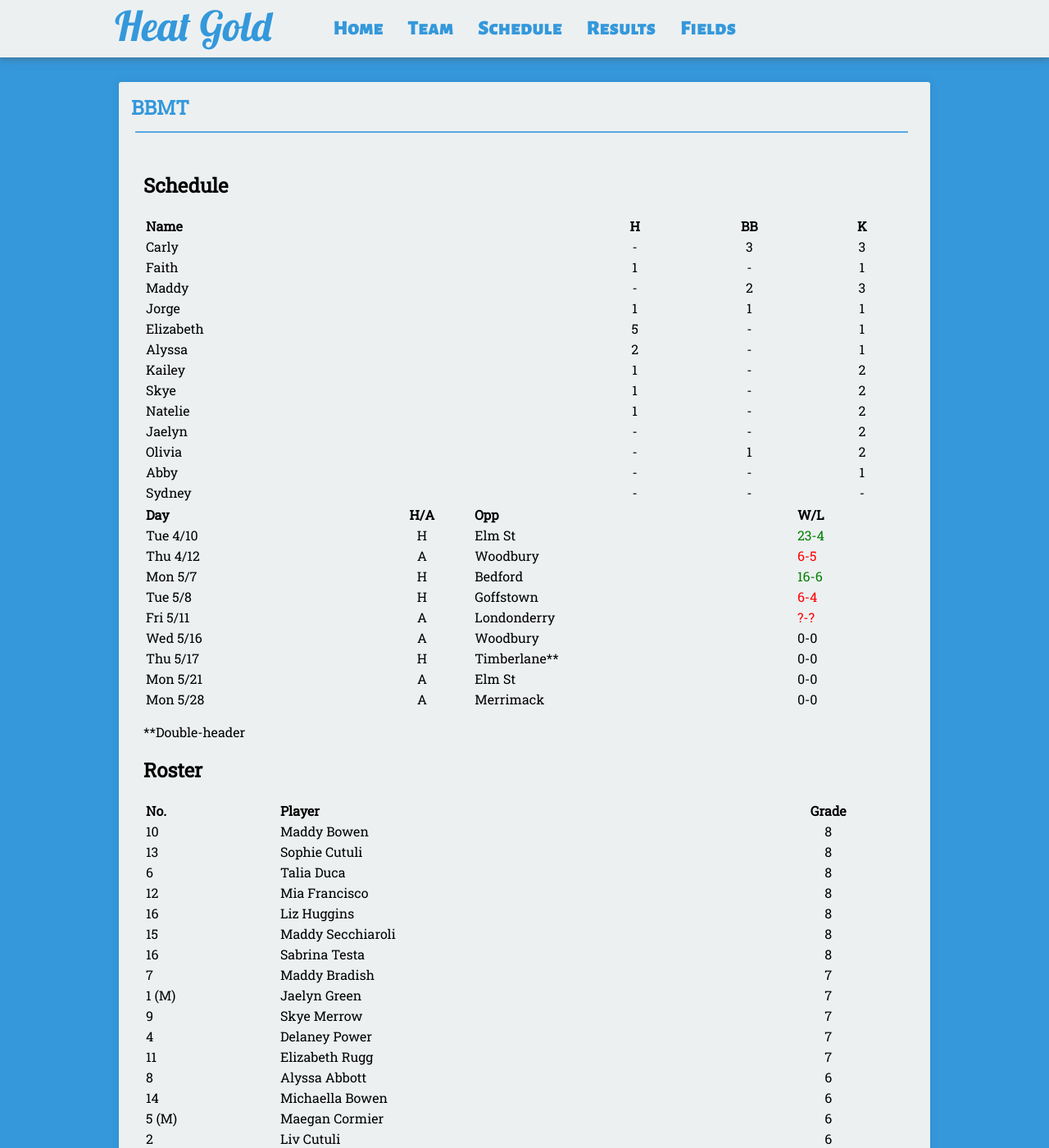
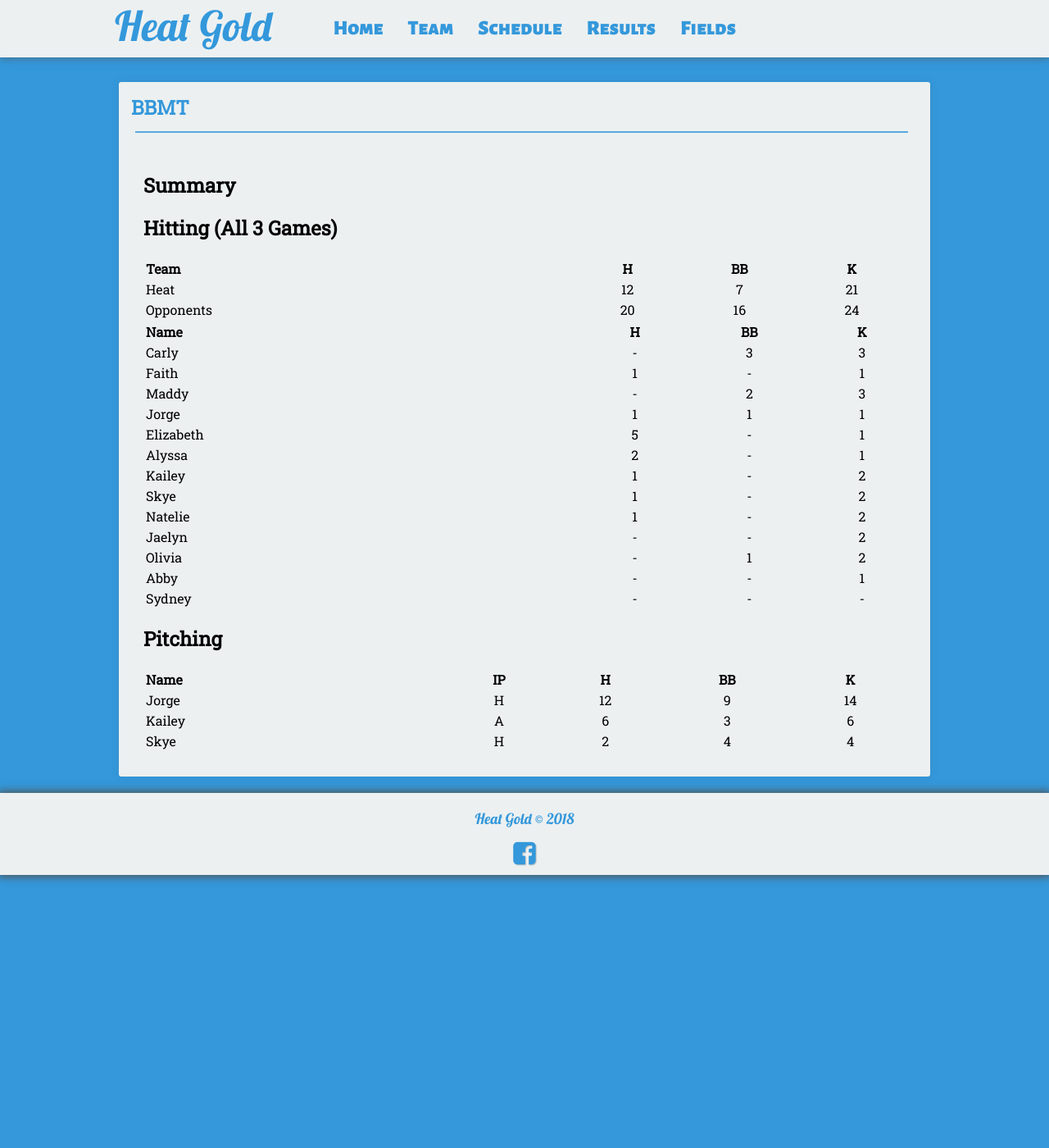
Before and after one commit to seanmerrow/ecf, a Jekyll site: the page built from bbmt.md, in a window 1280 px wide and 1400 px high. Shown: the whole window at 82% size. Built offline with Jekyll 4.4.1, drawn with Linux system fonts in a browser that asks for light colours; nearby versions of some CDN libraries; our own code applies the rules of GitHub Pages for plain Markdown files.

Commit message:
Update bbmt.md

```diff
--- a/bbmt.md
+++ b/bbmt.md
@@ -2,8 +2,18 @@
 title:  "BBMT"
 ---
 
+## Summary
 
-## Schedule
+
+
+
+## Hitting (All 3 Games)
+
+|Team      |H    |BB   |K     |
+|:---------|:---:|:---:|:----:|
+|Heat      |12	 |7	   |21    |
+|Opponents |20	 |16   |24    |
+
 
 |Name      |H    |BB   |K     |
 |:---------|:---:|:---:|:----:|
@@ -21,37 +31,11 @@ title:  "BBMT"
 |Abby	     |-	   |-	   |1     |
 |Sydney	   |-	   |-	   |-     |
 
-|Day       | H/A | Opp        | W/L                                   |
-|:---------|:---:|:-----------|:--------------------------------------|
-| Tue 4/10 |H    |Elm St      | <span style="color:green">23-4</span> |
-| Thu 4/12 |A    |Woodbury    | <span style="color:red">6-5</span>    |
-| Mon 5/7  |H    |Bedford     | <span style="color:green">16-6</span> |
-| Tue 5/8  |H    |Goffstown   | <span style="color:red">6-4</span>    |
-| Fri 5/11 |A    |Londonderry | <span style="color:red">?-?</span>    |
-| Wed 5/16 |A    |Woodbury    | <span style="color:black">0-0</span>  |
-| Thu 5/17 |H    |Timberlane**| <span style="color:black">0-0</span>  |
-| Mon 5/21 |A    |Elm St      | <span style="color:black">0-0</span>  |
-| Mon 5/28 |A    |Merrimack   | <span style="color:black">0-0</span>  |
 
-**Double-header
+## Pitching
 
-## Roster
-
-|No.     |Player           | Grade|
-|:-------|:----------------|:----:|
-|10      |Maddy Bowen      | 8    |
-|13      |Sophie Cutuli    | 8    |
-|6       |Talia Duca       | 8    |
-|12      |Mia Francisco    | 8    |
-|16      |Liz Huggins      | 8    |
-|15      |Maddy Secchiaroli| 8    |
-|16      |Sabrina Testa    | 8    |
-|7       |Maddy Bradish    | 7    |
-|1 (M)   |Jaelyn Green     | 7    |
-|9       |Skye Merrow      | 7    |
-|4       |Delaney Power    | 7    |
-|11      |Elizabeth Rugg   | 7    |
-|8       |Alyssa Abbott    | 6    |
-|14      |Michaella Bowen  | 6    |
-|5 (M)   |Maegan Cormier   | 6    |
-|2       |Liv Cutuli       | 6    |
+|Name      | IP  | H   | BB  | K   |
+|:---------|:---:|:---:|:---:|:---:|
+| Jorge    |H    |12   |9    |14   |
+| Kailey   |A    |6    |3    |6    |
+| Skye     |H    |2    |4    |4    |
```
